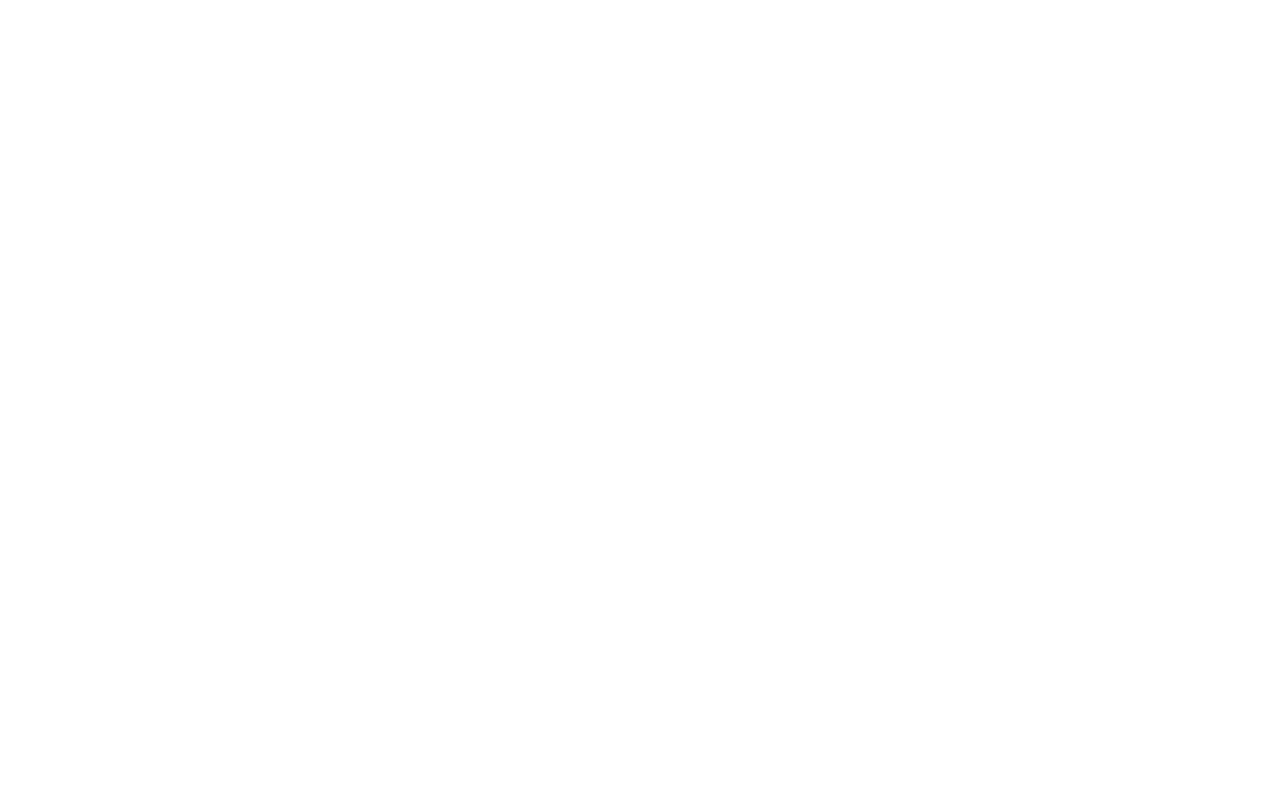
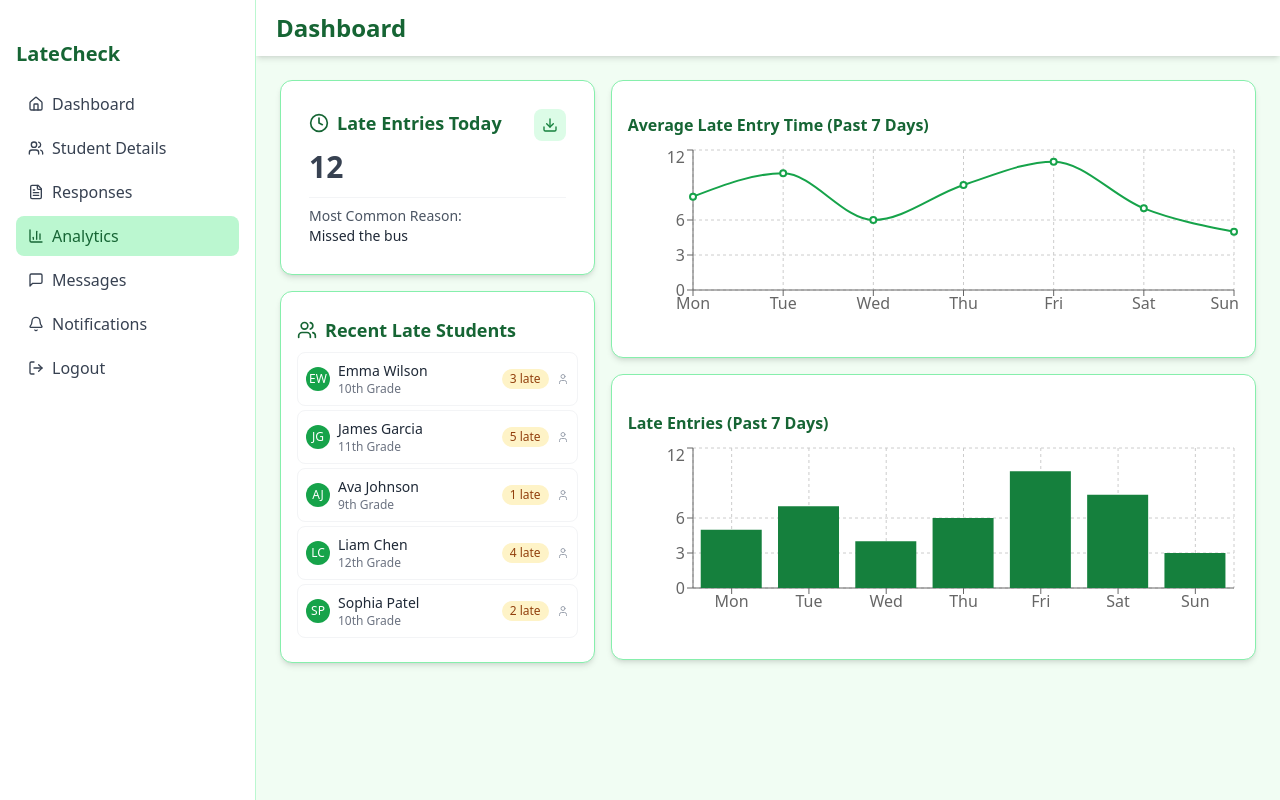
Before and after one commit to Shuaibullattil/lateCheck, a Next.js app in the folder sampleone/: page /dashboard/analytics in a window 1280 px wide. Before the commit this address had no page. Built offline with nearby package versions, Linux system fonts and the light colour scheme.

Commit message:
created analytics ui

```diff
--- a/sampleone/package.json
+++ b/sampleone/package.json
@@ -19,7 +19,8 @@
     "qrcode.react": "^4.2.0",
     "react": "^19.0.0",
     "react-chartjs-2": "^5.3.0",
-    "react-dom": "^19.0.0"
+    "react-dom": "^19.0.0",
+    "recharts": "^2.15.2"
   },
   "devDependencies": {
     "@eslint/eslintrc": "^3",
--- /dev/null
+++ b/sampleone/src/app/dashboard/analytics/Sidebar.tsx
@@ -0,0 +1,43 @@
+"use client";
+
+import { usePathname } from "next/navigation";
+import { Home, BarChart, Users, MessageSquare, Bell, LogOut } from "lucide-react";
+import Link from "next/link";
+
+const navItems = [
+  { name: "Dashboard", href: "/dashboard", icon: <Home /> },
+  { name: "Student Details", href: "/students", icon: <Users /> },
+  { name: "Analytics", href: "/analytics", icon: <BarChart /> },
+  { name: "Messages", href: "/messages", icon: <MessageSquare /> },
+  { name: "Notifications", href: "/notifications", icon: <Bell /> },
+  { name: "Logout", href: "/logout", icon: <LogOut /> },
+];
+
+export default function Sidebar() {
+  const pathname = usePathname();
+
+  return (
+    <aside className="bg-white shadow-md border-r border-green-100 w-64 fixed h-full top-0 left-0 z-50 flex flex-col">
+      <div className="px-6 py-6 border-b border-green-100">
+        <h2 className="text-2xl font-bold text-green-700">LateCheck</h2>
+      </div>
+      <nav className="flex flex-col gap-2 px-4 pt-6">
+        {navItems.map((item) => {
+          const isActive = pathname === item.href;
+          return (
+            <Link
+              key={item.name}
+              href={item.href}
+              className={`flex items-center gap-3 px-4 py-3 rounded-xl transition hover:bg-green-50 ${
+                isActive ? "bg-green-100 text-green-700 font-semibold" : "text-gray-700"
+              }`}
+            >
+              <div className="w-5 h-5">{item.icon}</div>
+              <span>{item.name}</span>
+            </Link>
+          );
+        })}
+      </nav>
+    </aside>
+  );
+}
--- a/sampleone/src/app/dashboard/analytics/page.tsx
+++ b/sampleone/src/app/dashboard/analytics/page.tsx
@@ -1,173 +1,349 @@
 "use client";
 
-import { useEffect, useState } from "react";
-import { useRouter } from "next/navigation";
-import MenuButton from "../../components/user/menubutton";
+import { useState } from "react";
 import {
-  Chart as ChartJS,
-  CategoryScale,
-  LinearScale,
-  BarElement,
-  PointElement,
-  LineElement,
-  Title,
+  BarChart,
+  Bar,
+  LineChart,
+  Line,
+  XAxis,
+  YAxis,
+  CartesianGrid,
   Tooltip,
-  Legend,
-} from "chart.js";
-import { Bar, Line } from "react-chartjs-2";
+  ResponsiveContainer,
+} from "recharts";
+import {
+  Menu,
+  X,
+  Home,
+  Users,
+  FileText,
+  BarChart3,
+  MessageSquare,
+  Bell,
+  LogOut,
+  User,
+  Download,
+  Clock,
+} from "lucide-react";
 
-ChartJS.register(
-  CategoryScale,
-  LinearScale,
-  BarElement,
-  PointElement,
-  LineElement,
-  Title,
-  Tooltip,
-  Legend
-);
-
-export default function AnalyticsDashboard() {
-  const router = useRouter();
-  const [user, setUser] = useState<any>(null);
-
-  useEffect(() => {
-    if (typeof window === "undefined") return;
-    const storedUser = localStorage.getItem("user");
-    if (storedUser) {
-      setUser(JSON.parse(storedUser));
-    } else {
-      router.replace("/");
-    }
-  }, [router]);
-
-  if (!user) return null;
-
-  // Sample data
-  const todayLateEntries = 7;
-  const commonReason = "Missed Shuttle";
-  const weeklyData = [3, 5, 2, 6, 4, 7, 5];
-  const averageTimes = [10, 12, 8, 15, 9, 14, 11];
-  const labels = ["Mon", "Tue", "Wed", "Thu", "Fri", "Sat", "Sun"];
-  const topOffender = {
-    name: "Arjun R",
-    description: "Final-year CSE student. Repeated late entry due to club activities.",
-    details: "5 entries this week • Avg delay: 17 mins • Hostel: Men’s Block C",
+const mockData = {
+  lateEntriesToday: 12,
+  mostFrequentReason: "Missed the bus",
+  avgLateTime: [
+    { day: "Mon", time: 8 },
+    { day: "Tue", time: 10 },
+    { day: "Wed", time: 6 },
+    { day: "Thu", time: 9 },
+    { day: "Fri", time: 11 },
+    { day: "Sat", time: 7 },
+    { day: "Sun", time: 5 },
+  ],
+  lateEntriesWeek: [
+    { day: "Mon", entries: 5 },
+    { day: "Tue", entries: 7 },
+    { day: "Wed", entries: 4 },
+    { day: "Thu", entries: 6 },
+    { day: "Fri", entries: 10 },
+    { day: "Sat", entries: 8 },
+    { day: "Sun", entries: 3 },
+  ],
 };
 
-  const reportHandler = () => {
-    alert("PDF Report Generated!");
+// Mock student data
+const students = [
+  {
+    id: 1,
+    name: "Emma Wilson",
+    grade: "10th Grade",
+    lateCount: 3,
+    avatar: "EW",
+    reasons: ["Missed the bus", "Traffic", "Doctor's appointment"],
+    attendance: 92,
+    contactInfo: "emma.w@email.com | (555) 123-4567",
+    notes: "Has permission slip for late arrival on Thursdays due to therapy."
+  },
+  {
+    id: 2,
+    name: "James Garcia",
+    grade: "11th Grade",
+    lateCount: 5,
+    avatar: "JG",
+    reasons: ["Overslept", "Missed the bus", "Traffic", "Family emergency", "Car trouble"],
+    attendance: 88,
+    contactInfo: "james.g@email.com | (555) 234-5678",
+    notes: "Parents have been notified about frequent tardiness."
+  },
+  {
+    id: 3,
+    name: "Ava Johnson",
+    grade: "9th Grade",
+    lateCount: 1,
+    avatar: "AJ",
+    reasons: ["Traffic"],
+    attendance: 98,
+    contactInfo: "ava.j@email.com | (555) 345-6789",
+    notes: "Excellent attendance record overall."
+  },
+  {
+    id: 4,
+    name: "Liam Chen",
+    grade: "12th Grade",
+    lateCount: 4,
+    avatar: "LC",
+    reasons: ["Car trouble", "Traffic", "Overslept", "Medical appointment"],
+    attendance: 90,
+    contactInfo: "liam.c@email.com | (555) 456-7890",
+    notes: "Working on improving punctuality for college preparation."
+  },
+  {
+    id: 5,
+    name: "Sophia Patel",
+    grade: "10th Grade",
+    lateCount: 2,
+    avatar: "SP",
+    reasons: ["Traffic", "Family emergency"],
+    attendance: 95,
+    contactInfo: "sophia.p@email.com | (555) 567-8901",
+    notes: "Recent family situation has affected attendance."
+  }
+];
+
+const sidebarItems = [
+  { name: "Dashboard", icon: Home },
+  { name: "Student Details", icon: Users },
+  { name: "Responses", icon: FileText },
+  { name: "Analytics", icon: BarChart3 },
+  { name: "Messages", icon: MessageSquare },
+  { name: "Notifications", icon: Bell },
+  { name: "Logout", icon: LogOut },
+];
+
+// Modal Component
+const ProfileModal = ({ isOpen, onClose, student }) => {
+  if (!isOpen || !student) return null;
+
+  return (
+    <div className="fixed inset-0 bg-black bg-opacity-50 z-50 flex items-center justify-center">
+      <div className="bg-white rounded-xl shadow-xl p-4 w-full max-w-md mx-4">
+        <div className="flex justify-between items-center mb-2">
+          <div className="flex items-center">
+            <div className="w-8 h-8 rounded-full bg-green-600 text-white flex items-center justify-center font-bold text-lg mr-2">
+              {student.avatar}
+            </div>
+            <h3 className="text-lg font-semibold text-gray-800">{student.name}</h3>
+          </div>
+          <button
+            onClick={onClose}
+            className="text-gray-500 hover:text-gray-700"
+          >
+            <X className="w-5 h-5" />
+          </button>
+        </div>
+
+        <div className="mt-2 space-y-2">
+          <div className="flex justify-between">
+            <span className="text-gray-600">Grade:</span>
+            <span className="font-medium">{student.grade}</span>
+          </div>
+
+          <div className="flex justify-between">
+            <span className="text-gray-600">Attendance:</span>
+            <span className="font-medium">{student.attendance}%</span>
+          </div>
+
+          <div className="flex justify-between">
+            <span className="text-gray-600">Late Count:</span>
+            <span className="font-medium">{student.lateCount}</span>
+          </div>
+
+          <div>
+            <span className="text-gray-600 block mb-1">Late Reasons:</span>
+            <ul className="list-disc pl-5 text-sm">
+              {student.reasons.map((reason, index) => (
+                <li key={index}>{reason}</li>
+              ))}
+            </ul>
+          </div>
+
+          <div>
+            <span className="text-gray-600 block mb-1">Contact:</span>
+            <p className="text-sm">{student.contactInfo}</p>
+          </div>
+
+          <div>
+            <span className="text-gray-600 block mb-1">Notes:</span>
+            <p className="text-sm italic bg-gray-50 p-2 rounded">{student.notes}</p>
+          </div>
+        </div>
+
+        <div className="mt-4 flex justify-end">
+          <button
+            onClick={onClose}
+            className="px-3 py-1 bg-green-600 text-white rounded-lg hover:bg-green-700"
+          >
+            Close
+          </button>
+        </div>
+      </div>
+    </div>
+  );
+};
+
+export default function Dashboard() {
+  const [sidebarOpen, setSidebarOpen] = useState(false);
+  const [modalOpen, setModalOpen] = useState(false);
+  const [selectedStudent, setSelectedStudent] = useState(null);
+
+  const openStudentProfile = (student) => {
+    setSelectedStudent(student);
+    setModalOpen(true);
   };
 
   return (
-    <div className="min-h-screen bg-[#f1fdf3] text-gray-800 flex flex-col">
+    <div className="h-screen flex bg-[#f1fdf3] text-gray-800 overflow-hidden">
+      {/* Sidebar - fixed */}
+      <div
+        className={`fixed top-0 bottom-0 left-0 bg-white border-r border-green-200 w-64 space-y-4 py-6 px-4 overflow-y-auto z-50 transition-transform duration-300 ease-in-out ${
+          sidebarOpen ? "translate-x-0" : "-translate-x-full md:translate-x-0"
+        }`}
+      >
+        <button className="absolute top-4 right-4 md:hidden" onClick={() => setSidebarOpen(false)}>
+          <X className="text-green-700" />
+        </button>
+        <h1 className="text-xl font-bold text-green-800 mb-4">LateCheck</h1>
+        <nav className="flex flex-col gap-1">
+          {sidebarItems.map(({ name, icon: Icon }) => (
+            <a
+              key={name}
+              href="#"
+              className={`flex items-center gap-2 py-2 px-3 rounded-lg font-medium transition-all duration-200 hover:bg-green-100 text-left ${
+                name === "Analytics" ? "bg-green-200 text-green-800" : "text-gray-700"
+              }`}
+            >
+              <Icon className="w-4 h-4" />
+              {name}
+            </a>
+          ))}
+        </nav>
+      </div>
+
+      {/* Main content */}
+      <div className="flex-1 md:ml-64">
         {/* Header */}
-      <header className="fixed top-0 left-0 w-full bg-white shadow-md z-50 h-[64px]">
-        <div className="max-w-6xl mx-auto px-6 py-4 flex items-center justify-between h-full">
-          <h1 className="text-2xl sm:text-3xl font-bold text-green-700">LateCheck</h1>
-          <span className="text-gray-600 text-sm">Analytics • {user?.name}</span>
+        <header className="bg-white shadow-md p-3 flex items-center justify-between sticky top-0 z-40">
+          <div className="flex items-center">
+            <button className="md:hidden" onClick={() => setSidebarOpen(true)}>
+              <Menu className="text-green-700" />
+            </button>
+            <h2 className="text-2xl font-bold text-green-800 ml-4 md:ml-2">Dashboard</h2>
           </div>
         </header>
 
-      {/* Main Content */}
-      <main className="flex-1 pt-[80px] pb-20 px-4 sm:px-8 overflow-auto">
-        <div className="max-w-6xl mx-auto grid grid-cols-1 md:grid-cols-2 xl:grid-cols-3 gap-6 py-6">
-          {/* Today’s Entries */}
-          <div className="bg-white shadow-xl rounded-xl p-6 text-center border border-green-400">
-            <h2 className="text-xl font-bold text-green-700">Today’s Late Entries</h2>
-            <p className="text-4xl mt-4 font-bold text-gray-900">{todayLateEntries}</p>
+        {/* Content */}
+        <main className="p-3 sm:p-4 md:p-6 flex-1 overflow-hidden">
+          <div className="max-w-7xl mx-auto">
+            {/* Layout grid */}
+            <div className="grid grid-cols-1 lg:grid-cols-3 gap-4">
+              {/* Left column - Student profiles and late entry stats */}
+              <div className="space-y-4">
+                {/* Consolidated Late Entry Stats Component */}
+                <div className="bg-white border border-green-300 shadow-md rounded-xl p-7">
+                  <div className="flex justify-between items-start mb-2">
+                    <h3 className="text-lg font-semibold text-green-800 flex items-center">
+                      <Clock className="w-5 h-5 mr-2" />
+                      Late Entries Today
+                    </h3>
+                    <button className="p-2 bg-green-100 text-green-700 rounded-lg hover:bg-green-200 transition-colors">
+                      <Download className="w-4 h-4" />
+                    </button>
                   </div>
 
-          {/* Common Reason */}
-          <div className="bg-white shadow-xl rounded-xl p-6 text-center border border-green-400">
-            <h2 className="text-xl font-bold text-green-700">Most Common Reason</h2>
-            <p className="text-lg mt-4 text-gray-700">{commonReason}</p>
+                  <div className="mb-3">
+                    <p className="text-3xl font-bold text-gray-700">{mockData.lateEntriesToday}</p>
                   </div>
 
-          {/* Report Generator */}
-          <div className="bg-white shadow-xl rounded-xl p-6 text-center border border-green-400">
-            <h2 className="text-xl font-bold text-green-700 mb-4">Generate Report</h2>
-            <button
-              onClick={reportHandler}
-              className="bg-green-500 hover:bg-green-600 text-white px-5 py-2 rounded-lg"
-            >
-              Download Report 📄
-            </button>
+                  <div className="pt-2 border-t border-gray-100">
+                    <p className="text-sm text-gray-600">Most Common Reason:</p>
+                    <p className="text-sm font-medium text-gray-800">{mockData.mostFrequentReason}</p>
                   </div>
                 </div>
 
-        {/* Charts */}
-        <div className="max-w-6xl mx-auto grid grid-cols-1 md:grid-cols-2 gap-6">
-          <div className="bg-white shadow-md border border-green-300 rounded-xl p-6">
-            <h2 className="text-lg font-bold text-green-800 mb-4 text-center">Late Entries (Last 7 Days)</h2>
-            <Bar
-              data={{
-                labels,
-                datasets: [
-                  {
-                    label: "Entries",
-                    data: weeklyData,
-                    backgroundColor: "#4ade80",
-                    borderRadius: 6,
-                  },
-                ],
-              }}
-              options={{
-                responsive: true,
-                plugins: {
-                  legend: {
-                    display: false,
-                  },
-                },
-              }}
-            />
+                {/* Student Profiles Component */}
+                <div className="bg-white border border-green-300 shadow-md rounded-xl px-4 py-6">
+                  <h3 className="text-lg font-semibold text-green-800 mb-2 flex items-center">
+                    <Users className="w-5 h-5 mr-2" />
+                    Recent Late Students
+                  </h3>
+                  <div className="space-y-1">
+                    {students.map((student) => (
+                      <button
+                        key={student.id}
+                        onClick={() => openStudentProfile(student)}
+                        className="flex items-center justify-between w-full p-2 rounded-lg hover:bg-green-50 transition-colors border border-gray-100"
+                      >
+                        <div className="flex items-center">
+                          <div className="w-6 h-6 rounded-full bg-green-600 text-white flex items-center justify-center font-medium text-xs">
+                            {student.avatar}
                           </div>
-
-          <div className="bg-white shadow-md border border-green-300 rounded-xl p-6">
-            <h2 className="text-lg font-bold text-green-800 mb-4 text-center">Avg Late Time (mins)</h2>
-            <Line
-              data={{
-                labels,
-                datasets: [
-                  {
-                    label: "Minutes Late",
-                    data: averageTimes,
-                    borderColor: "#22c55e",
-                    backgroundColor: "rgba(34,197,94,0.2)",
-                    fill: true,
-                    tension: 0.4,
-                  },
-                ],
-              }}
-              options={{
-                responsive: true,
-                plugins: {
-                  legend: {
-                    display: false,
-                  },
-                },
-              }}
-            />
+                          <div className="ml-2 text-left">
+                            <p className="font-medium text-sm">{student.name}</p>
+                            <p className="text-xs text-gray-500">{student.grade}</p>
+                          </div>
+                        </div>
+                        <div className="flex items-center">
+                          <span className="bg-amber-100 text-amber-800 text-xs py-0.5 px-2 rounded-full">
+                            {student.lateCount} late
+                          </span>
+                          <User className="w-3 h-3 ml-2 text-gray-400" />
+                        </div>
+                      </button>
+                    ))}
+                  </div>
                 </div>
               </div>
 
-        {/* Top Offender */}
-        <div className="max-w-6xl mx-auto mt-8">
-          <div className="bg-white border border-green-400 shadow-md rounded-xl p-6">
-            <h2 className="text-xl font-bold text-green-800 text-center mb-4">Most Frequent Late Entry</h2>
-            <p className="text-2xl font-semibold text-center text-gray-800">{topOffender.name}</p>
-            <p className="text-gray-600 text-center mt-2">{topOffender.description}</p>
-            <p className="text-gray-500 text-center text-sm mt-1">{topOffender.details}</p>
+              {/* Right columns - Charts */}
+              <div className="lg:col-span-2 space-y-4">
+                {/* Line Chart */}
+                <div className="bg-white border border-green-300 shadow-md rounded-xl px-4 py-8">
+                  <h3 className="text-base font-semibold text-green-800 mb-2">Average Late Entry Time (Past 7 Days)</h3>
+                  <ResponsiveContainer width="100%" height={180}>
+                    <LineChart data={mockData.avgLateTime}>
+                      <CartesianGrid strokeDasharray="3 3" />
+                      <XAxis dataKey="day" />
+                      <YAxis />
+                      <Tooltip />
+                      <Line type="monotone" dataKey="time" stroke="#16a34a" strokeWidth={2} />
+                    </LineChart>
+                  </ResponsiveContainer>
+                </div>
+
+                {/* Bar Chart */}
+                <div className="bg-white border border-green-300 shadow-md rounded-xl px-4 py-9">
+                  <h3 className="text-base font-semibold text-green-800 mb-2">Late Entries (Past 7 Days)</h3>
+                  <ResponsiveContainer width="100%" height={180}>
+                    <BarChart data={mockData.lateEntriesWeek}>
+                      <CartesianGrid strokeDasharray="3 3" />
+                      <XAxis dataKey="day" />
+                      <YAxis />
+                      <Tooltip />
+                      <Bar dataKey="entries" fill="#15803d" />
+                    </BarChart>
+                  </ResponsiveContainer>
+                </div>
+              </div>
             </div>
           </div>
         </main>
+      </div>
 
-      {/* Footer Dock */}
-      <footer className="fixed bottom-0 left-0 w-full bg-white border-t shadow z-50 p-3">
-        <div className="flex justify-center">
-          <MenuButton />
-        </div>
-      </footer>
+      {/* Profile Modal */}
+      <ProfileModal
+        isOpen={modalOpen}
+        onClose={() => setModalOpen(false)}
+        student={selectedStudent}
+      />
     </div>
   );
 }
```
Also changed, not shown: 1 other file (tests, documents, lock files or other folders). Lines whose indentation alone changed are shown as unchanged.
